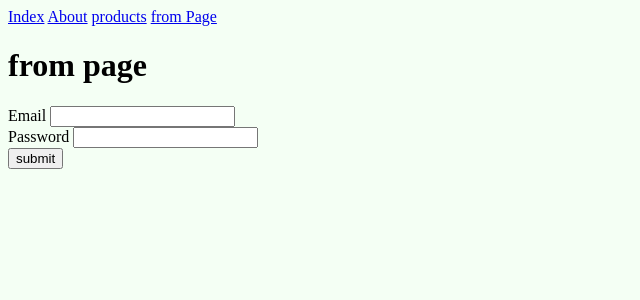
After one commit to yahyabnoun/learn_django, a Django app: page /fromPage in a window 1280 px wide. The commit adds this page. Shown: the top 300 px of the page, without its empty margins (0-640 px from the left). Run offline with Django 5.2, Linux system fonts and the light colour scheme.

Commit message:
media image

```diff
--- a/pages/urls.py
+++ b/pages/urls.py
@@ -5,4 +5,5 @@ from . import views
 urlpatterns = [
     path('',views.index ,name='index'),
     path('aboutpage',views.aboutPage ,name='aboutPage'),
+    path('fromPage',views.fromPage ,name='fromPage'),
 ]
--- a/pages/views.py
+++ b/pages/views.py
@@ -6,3 +6,9 @@ def index(request):
 
 def aboutPage(request):
     return render(request,"pages/about.html")
+
+def fromPage(request):
+    print(request.POST.get("email"))
+
+
+    return render(request,"pages/form.html")
--- a/templates/base/navbar.html
+++ b/templates/base/navbar.html
@@ -1,3 +1,4 @@
 <a href="{% url 'index' %}">Index</a>
 <a href="{% url 'aboutPage' %}">About</a>
 <a href="{% url 'products' %}">products</a>
+<a href="{% url 'fromPage' %}">from Page</a>
--- /dev/null
+++ b/templates/pages/form.html
@@ -0,0 +1,23 @@
+{% extends "pages/index.html" %}
+
+{% block content %}
+
+<h1> from page </h1>
+
+<form method="POST">
+    {% csrf_token %}
+    <label for="">Email</label>
+    <input name="email" type="text">
+
+    <br>
+
+    <label for="">Password</label>
+    <input name="password" type="password">
+
+    <br>
+
+    <input type="submit" value="submit">
+
+</form>
+
+{% endblock %}
```
